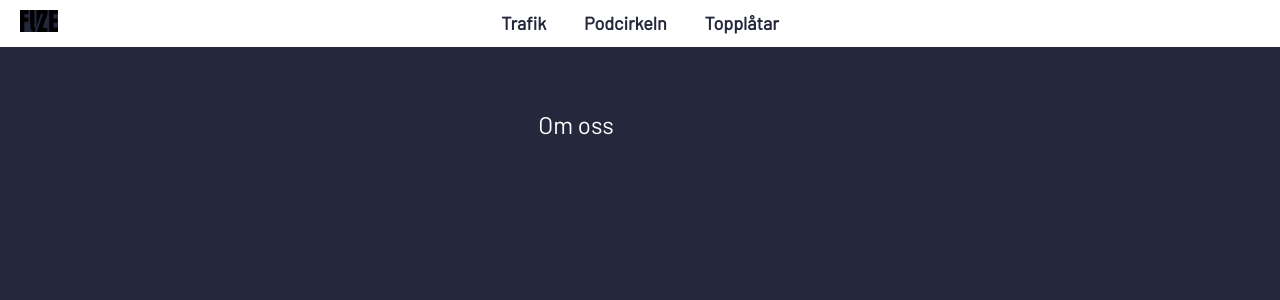
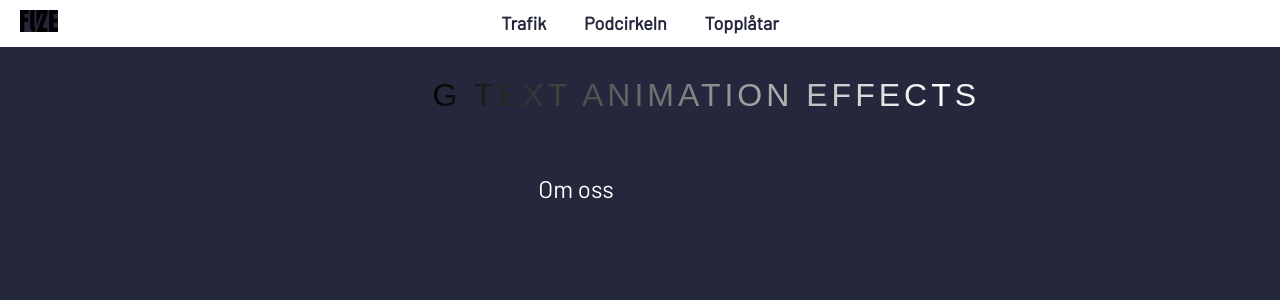
Before and after one commit to thohar2001/fuzeproject, a Vue app: page /#/start in a window 1280 px wide. Shown: the top 300 px of the page. Built offline with nearby package versions, Linux system fonts and the light colour scheme.

Commit message:
Added startpage
added startpage

```diff
--- a/src/router/index.js
+++ b/src/router/index.js
@@ -1,10 +1,17 @@
 import { createRouter, createWebHashHistory } from 'vue-router'
+import StartPage from '../views/StartPage.vue'
 import TrafficMessages from '../views/TrafficMessages.vue'
 import PodListing from '../views/PodListing.vue'
 import Musictimeline from '../views/MusicTimeline.vue'
 import About from '../views/About.vue'
 
+
 const routes = [
+  {
+    path: '/start',
+    name: 'Start',
+    component: StartPage,
+  },
   {
     path: '/About',
     name: 'About',
--- /dev/null
+++ b/src/views/StartPage.vue
@@ -0,0 +1,49 @@
+<template>
+
+    <p>Shining Text Animation Effects</p>
+
+</template>
+
+<script>
+
+
+</script>
+
+
+<style scoped>
+
+body {
+  margin: 0;
+  padding: 0;
+  display: flex;
+  justify-content: center;
+  align-items: center;
+  height: 100vh;
+  background-color: #000;
+}
+
+p {
+  position: relative;
+  font-family: sans-serif;
+  text-transform: uppercase;
+  font-size: 2em;
+  letter-spacing: 4px;
+  overflow: hidden;
+  background: linear-gradient(90deg, #000, #fff, #000);
+  background-repeat: no-repeat;
+  background-size: 80%;
+  animation: animate 3s linear infinite;
+  -webkit-background-clip: text;
+  -webkit-text-fill-color: rgba(255, 255, 255, 0);
+}
+
+@keyframes animate {
+  0% {
+    background-position: -500%;
+  }
+  100% {
+    background-position: 500%;
+  }
+}
+
+</style>
--- a/src/views/TrafficMessages.vue
+++ b/src/views/TrafficMessages.vue
@@ -1,15 +1,10 @@
 <template>
-
-
-
-    <h2>Dagens trafikmeddelanden</h2>
     <div class="navtrafik">
     <button id="allvarlig" class="butt" type="button" @click="filterEventClassSerious(1)" value="1">Allvarlig</button>
     <button id="medel" class="butt" type="button" @click="filterEventClassSerious(2)" value="2">Medel</button>
     <button id="mindre" class="butt" type="button" @click="filterEventClassSerious(3)" value="3">Mindre</button>
     <button id="kommunal" class="butt" type="button" @click="filterEventClassSerious(4)" value="4">Kommunal</button>
     </div>
-
 
     <div class="accordion" id="accordionFlushTrafficMessages">
         <div v-for="(message, index) in messages" :key="index" :value="message.priority" class="accordion-item">
```
